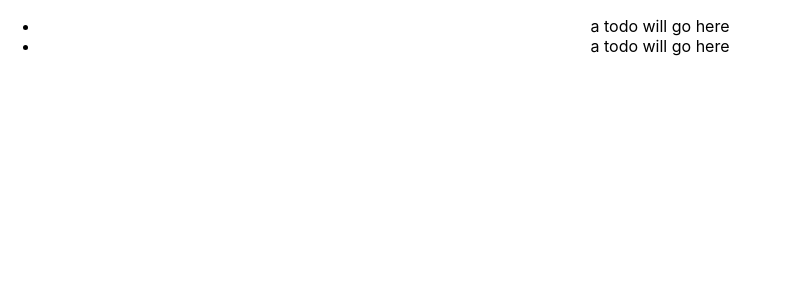
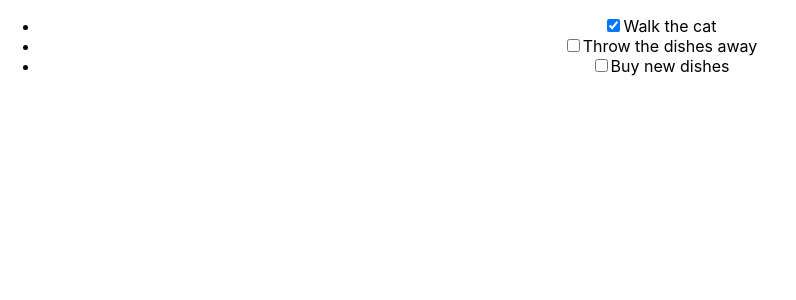
Before and after one commit to WJSchratt/React-Practice, a React (Create React App) app: page / in a window 1280 px wide. Shown: the top 300 px of the page, without its empty margins (0-796 px from the left). Built offline with nearby package versions, Linux system fonts and the light colour scheme.

Commit message:
checkpoint done

```diff
--- a/src/App.js
+++ b/src/App.js
@@ -3,16 +3,28 @@
  import ToDo from './components/ToDo.js';
 
  class App extends Component {
+   constructor(props) {
+     super(props);
+     this.state = {
+       todos: [
+         { description: 'Walk the cat', isCompleted: true },
+         { description: 'Throw the dishes away', isCompleted: false },
+         { description: 'Buy new dishes', isCompleted: false }
+       ]
+     };
+   }
+
    render() {
      return (
        <div className="App">
         <ul>
-          <ToDo />
-          <ToDo />
-        </ul>
-       </div>
-     );
-   }
+        { this.state.todos.map( (todo, index) =>
+           <ToDo key={ index } description={ todo.description } isCompleted={ todo.isCompleted } />
+        )}
+      </ul>
+     </div>
+   );
  }
+}
 
  export default App;
--- a/src/components/ToDo.js
+++ b/src/components/ToDo.js
@@ -3,7 +3,11 @@
  class ToDo extends Component {
    render() {
      return (
-       <li>a todo will go here</li>
+       <li>
+         <input type="checkbox" checked={ this.props.isCompleted } />
+         <span>{ this.props.description }</span>
+       </li>
+
      );
    }
  }
```
